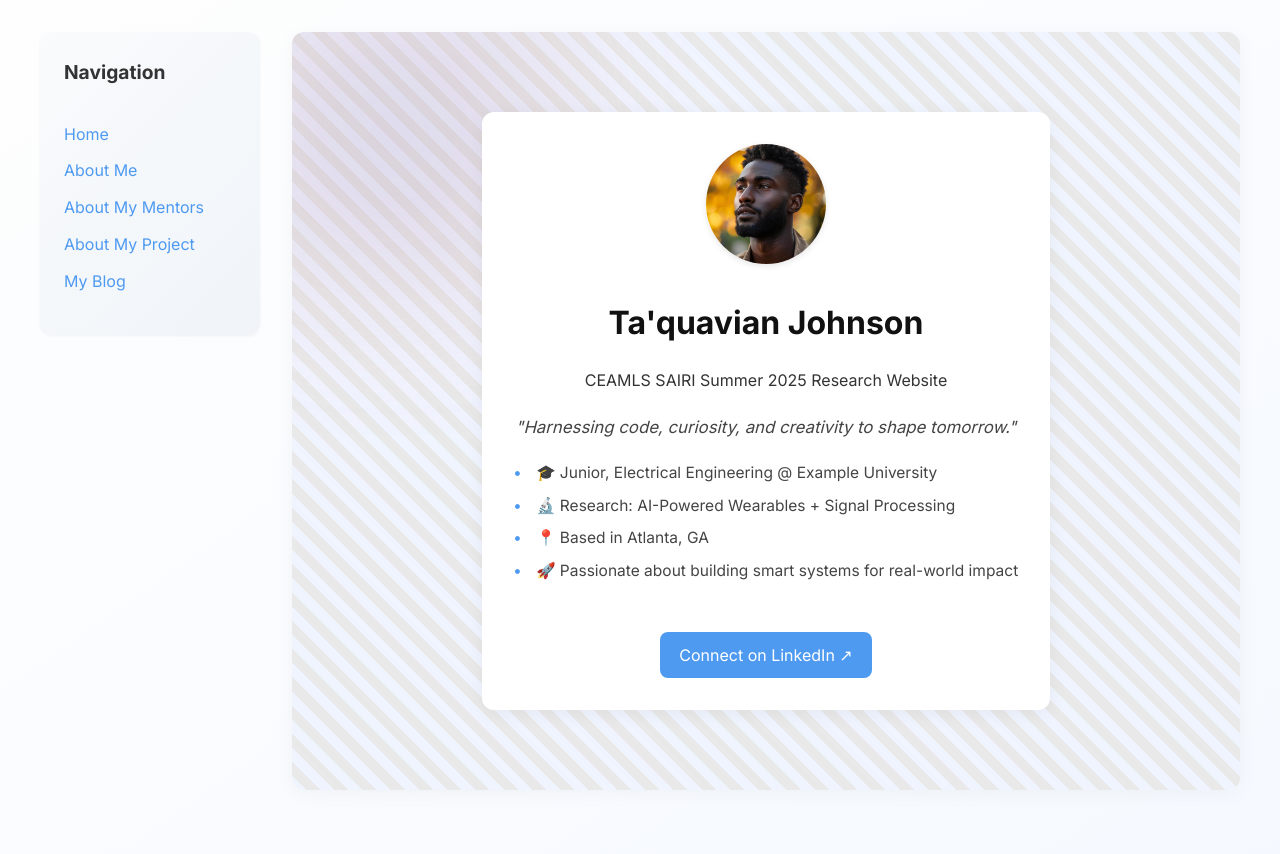
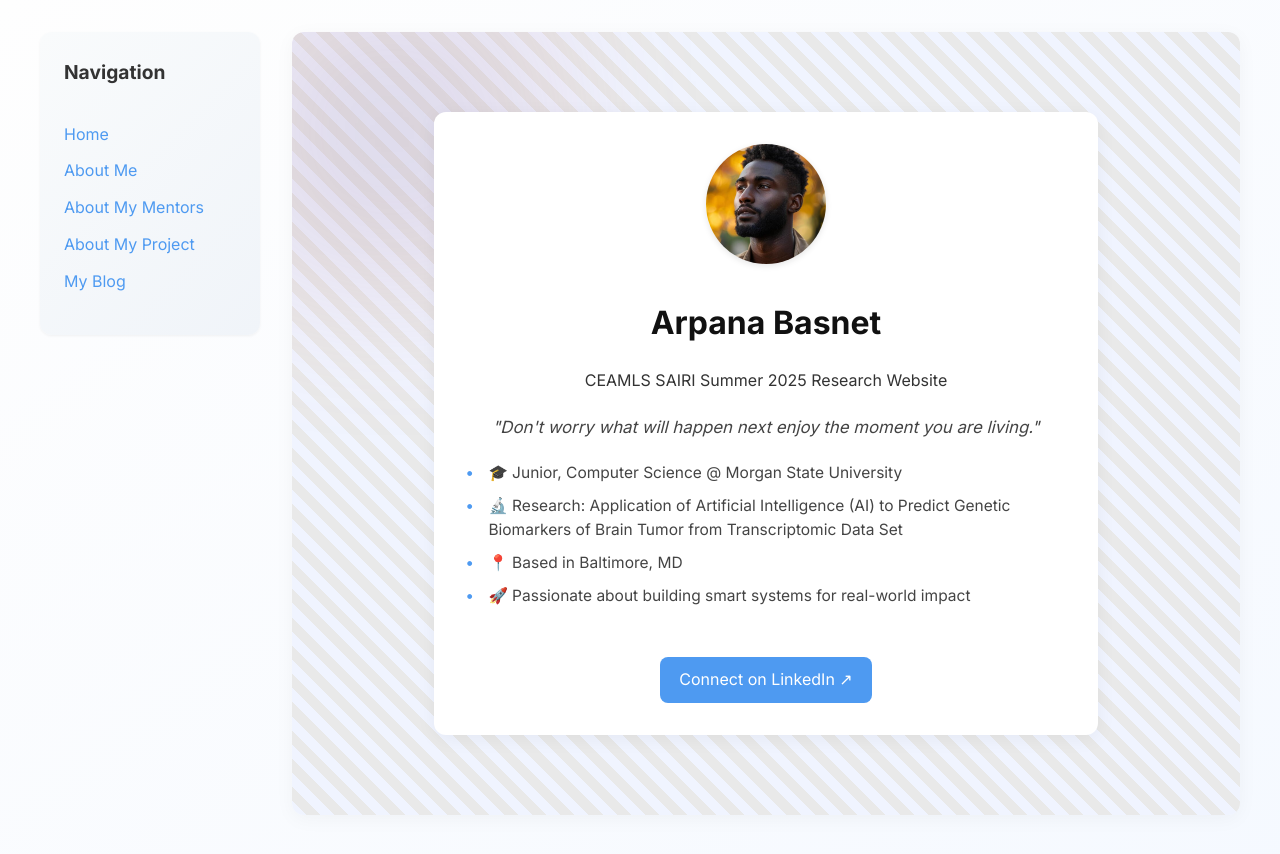
Before and after one commit to arbas1/arbas1.github.io, a Jekyll site: the page built from index.md, in a window 1280 px wide. Shown: the top 854 px of the page. Built offline with Jekyll 4.4.1, drawn with Linux system fonts in a browser that asks for light colours.

Commit message:
Update index.md

```diff
--- a/index.md
+++ b/index.md
@@ -1,16 +1,16 @@
 ---
 layout: home
-title: Ta'quavian Johnson
+title: Arpana Basnet
 description: CEAMLS SAIRI Summer 2025 Research Website
 
-motto: "Harnessing code, curiosity, and creativity to shape tomorrow."
+motto: "Don't worry what will happen next enjoy the moment you are living."
 
 quick_facts:
-  - "🎓 Junior, Electrical Engineering @ Example University"
-  - "🔬 Research: AI-Powered Wearables + Signal Processing"
-  - "📍 Based in Atlanta, GA"
+  - "🎓 Junior, Computer Science @ Morgan State University"
+  - "🔬 Research: Application of Artificial Intelligence (AI) to Predict Genetic Biomarkers of Brain Tumor from Transcriptomic Data Set"
+  - "📍 Based in Baltimore, MD"
   - "🚀 Passionate about building smart systems for real-world impact"
 
-linkedin: https://www.linkedin.com/in/taquavian-johnson/
+linkedin: https://www.linkedin.com/in/tarpanabasnet09/
 image: /assets/images/me.jpg
 ---
```
